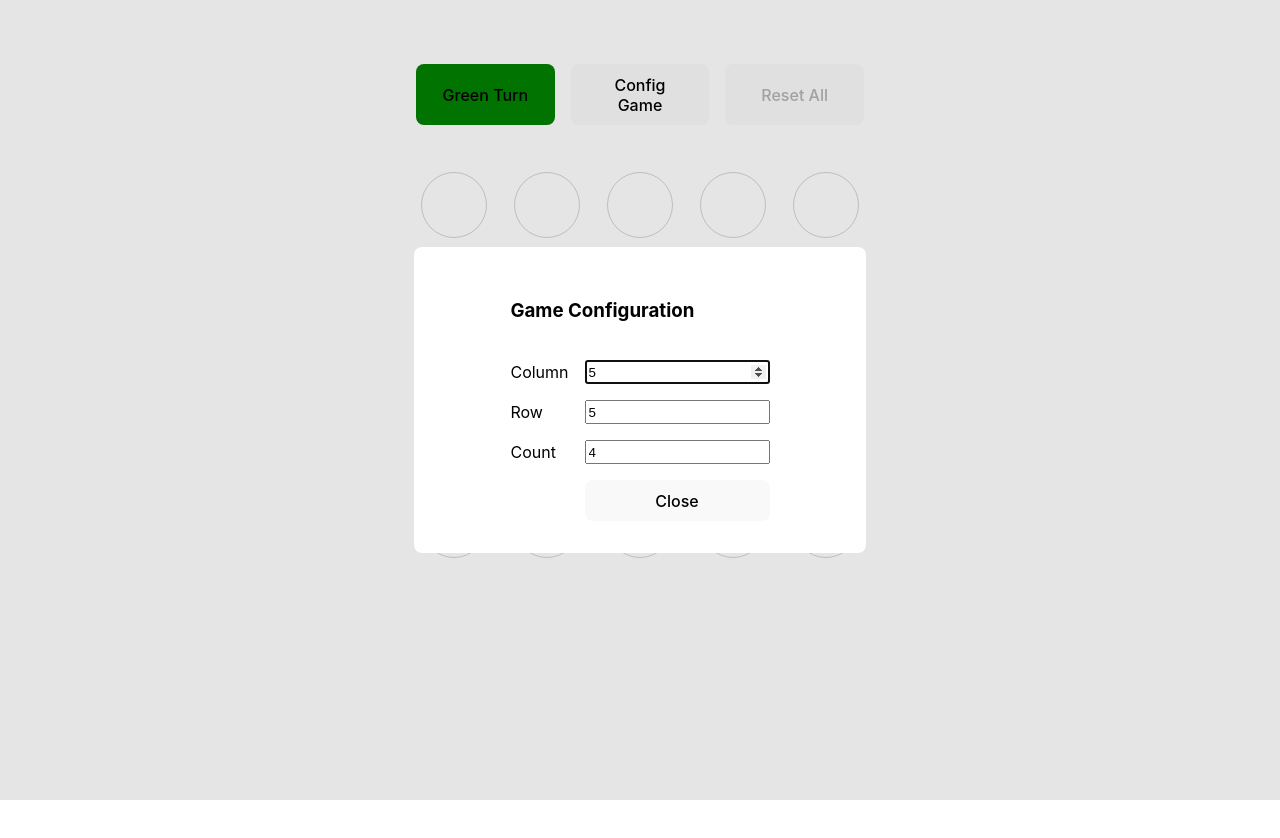
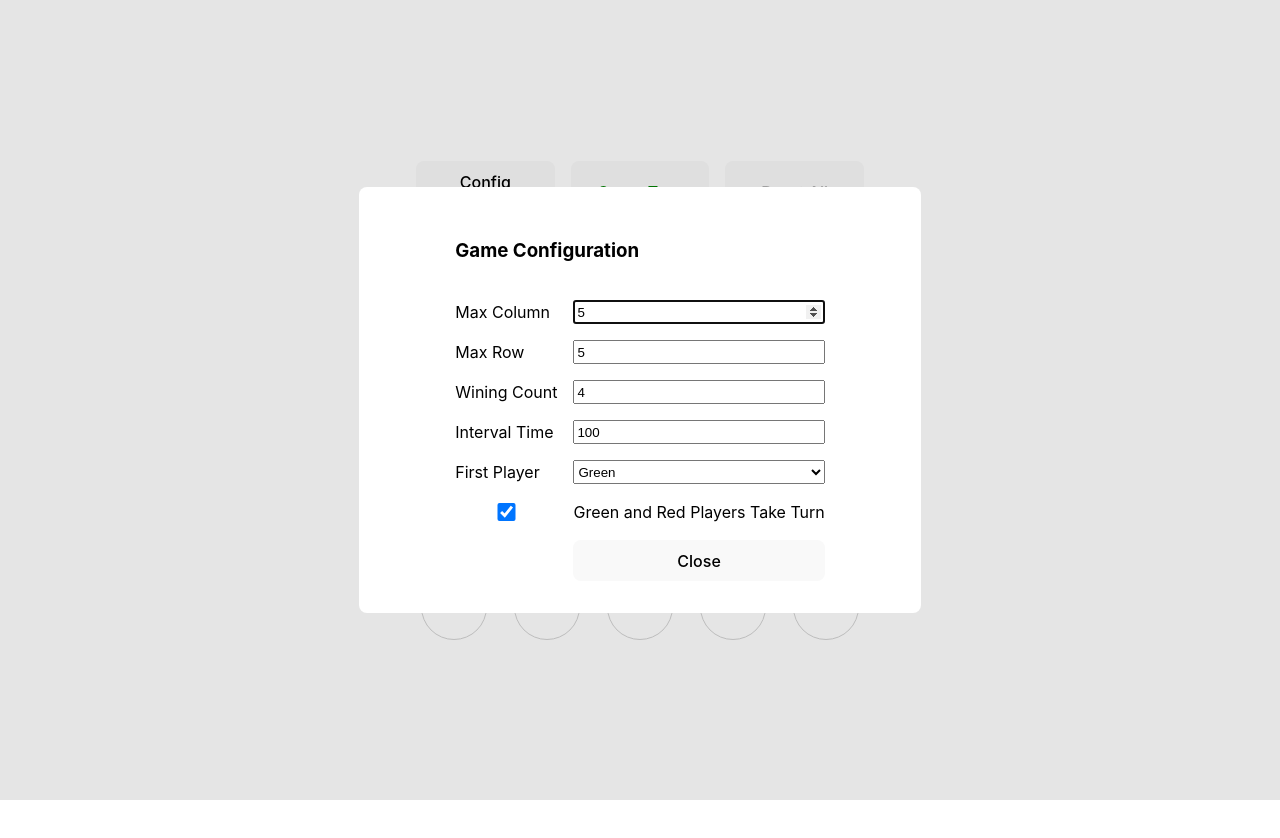
Before and after one commit to timoweave/connect_four, a React (Vite) app: page / in a window 1280 px wide. Both pictures are taken after a click on the button "Config Game". Shown: the top 838 px of the page. After the commit the page ends 800 px from the top, so only its background shows below. Built offline with nearby package versions, Linux system fonts and the light colour scheme.

Commit message:
add score dialog, update config dialog, update style, update text

```diff
--- a/src/App.tsx
+++ b/src/App.tsx
@@ -52,7 +52,7 @@ export interface UseGameType {
   pieces: GamePiece[];
   setPieces: React.Dispatch<React.SetStateAction<GamePiece[]>>;
   pieceLocation: React.MutableRefObject<Map<string, GamePlayer>>;
-  dialogRef: React.RefObject<HTMLDialogElement>;
+  configDialogRef: React.RefObject<HTMLDialogElement>;
   isPlayerToggleable: boolean;
   setIsPlayerToggleable: React.Dispatch<React.SetStateAction<boolean>>;
   width: number;
@@ -60,6 +60,9 @@ export interface UseGameType {
   movingPiece: GamePiece | null;
   setMovingPiece: React.Dispatch<React.SetStateAction<GamePiece | null>>;
   hasMovingPiece: boolean;
+  scoreDialogRef: React.RefObject<HTMLDialogElement>;
+  intervalTime: number;
+  setIntervalTime: React.Dispatch<React.SetStateAction<number>>;
 }
 
 export const useGame = (props?: Partial<UseGameType>): UseGameType => {
@@ -68,14 +71,17 @@ export const useGame = (props?: Partial<UseGameType>): UseGameType => {
   const [size, setSize] = useState<number>(props?.size ?? 4);
   const [column, setColumn] = useState<number>(props?.column ?? 5);
   const [row, setRow] = useState<number>(props?.row ?? 5);
+  const [intervalTime, setIntervalTime] = useState<number>(
+    props?.intervalTime ?? 100,
+  );
   const [winner, setWinner] = useState<GamePlayer | null>(
-    props?.winner ?? null
+    props?.winner ?? null,
   );
   const [player, setPlayer] = useState<GamePlayer>(
-    props?.player ?? GamePlayer.green
+    props?.player ?? GamePlayer.green,
   );
   const [isPlayerToggleable, setIsPlayerToggleable] = useState<boolean>(
-    props?.isPlayerToggleable ?? true
+    props?.isPlayerToggleable ?? true,
   );
   const [pieces, setPieces] = useState<GamePiece[]>(props?.pieces ?? []);
   const pieceLocation = useRef<Map<string, GamePlayer>>(
@@ -84,36 +90,39 @@ export const useGame = (props?: Partial<UseGameType>): UseGameType => {
         pieces.map((piece) => [
           `${piece.row}_${piece.col}`,
           gameGetGamePlayer(piece.color),
-        ])
-      )
+        ]),
+      ),
   );
-  const dialogRef = useRef<HTMLDialogElement>(
-    props?.dialogRef?.current ?? null
+  const configDialogRef = useRef<HTMLDialogElement>(
+    props?.configDialogRef?.current ?? null,
+  );
+  const scoreDialogRef = useRef<HTMLDialogElement>(
+    props?.scoreDialogRef?.current ?? null,
   );
   const [movingPiece, setMovingPiece] = useState<GamePiece | null>(
-    props?.movingPiece ?? null
+    props?.movingPiece ?? null,
   );
 
   const hasWinner = useMemo<boolean>(() => winner != null, [winner]);
 
   const counts = useMemo<number[]>(
     () => Array.from({ length: count }, (_, i) => i),
-    [count]
+    [count],
   );
 
   const columns = useMemo<number[]>(
     () => Array.from({ length: column }, (_, i) => i),
-    [column]
+    [column],
   );
 
   const rows = useMemo<number[]>(
     () => Array.from({ length: row }, (_, i) => i),
-    [row]
+    [row],
   );
 
   const width = useMemo<number>(
     () => (column + 2) /* gap */ * size,
-    [column, size]
+    [column, size],
   );
 
   const playerTurnLabel = useMemo(() => {
@@ -146,7 +155,7 @@ export const useGame = (props?: Partial<UseGameType>): UseGameType => {
     pieces,
     setPieces,
     pieceLocation,
-    dialogRef,
+    configDialogRef,
     isPlayerToggleable,
     setIsPlayerToggleable,
     width,
@@ -154,6 +163,9 @@ export const useGame = (props?: Partial<UseGameType>): UseGameType => {
     movingPiece,
     setMovingPiece,
     hasMovingPiece,
+    scoreDialogRef,
+    intervalTime,
+    setIntervalTime,
   };
 };
 
@@ -181,7 +193,7 @@ const USE_GAME_DEFAULT: UseGameType = {
   pieces: [],
   setPieces: emptyFunction,
   pieceLocation: { current: new Map<string, GamePlayer>() },
-  dialogRef: { current: null },
+  configDialogRef: { current: null },
   isPlayerToggleable: true,
   setIsPlayerToggleable: emptyFunction,
   width: 0,
@@ -189,6 +201,9 @@ const USE_GAME_DEFAULT: UseGameType = {
   movingPiece: null,
   setMovingPiece: emptyFunction,
   hasMovingPiece: false,
+  scoreDialogRef: { current: null },
+  intervalTime: 1000,
+  setIntervalTime: emptyFunction,
 };
 
 const GameContext = createContext<UseGameType>(USE_GAME_DEFAULT);
@@ -203,11 +218,11 @@ const useGameDataTestID = (dataTestID: string) => {
   const pieces = useMemo(() => GamePiecesDataTestID(dataTestID), [dataTestID]);
   const movingPiece = useMemo(
     () => GameMovingPieceDataTestID(dataTestID),
-    [dataTestID]
+    [dataTestID],
   );
 
   return {
-    dataTestID,
+    root: dataTestID,
     game,
     header,
     config,
@@ -244,7 +259,7 @@ export const gameIsFullColumn = (game: UseGameType, col: number): boolean => {
 
 export const gameFindNextRow = (
   game: UseGameType,
-  col: number
+  col: number,
 ): number | null => {
   const { row, pieces, setError } = game;
 
@@ -302,8 +317,8 @@ export const gameHasWiningPiecesInThisDirection = (props: {
         }
         return { ...ans, sum: ans.sum + 1 };
       },
-      init
-    )
+      init,
+    ),
   );
 
   const total = forwardPieceCount.sum + backwardPieceCount.sum;
@@ -312,7 +327,7 @@ export const gameHasWiningPiecesInThisDirection = (props: {
 
 export const gameHasWiningPieces = (
   game: UseGameType,
-  piece: GamePiece
+  piece: GamePiece,
 ): boolean => {
   const { pieceLocation, player } = game;
   const { row, col } = piece;
@@ -391,13 +406,23 @@ export const gameAddMovingPiece = (props: {
 };
 
 export const gameOpenConfigDialog = (game: UseGameType) => {
-  const { dialogRef } = game;
-  dialogRef.current?.showModal();
+  const { configDialogRef } = game;
+  configDialogRef.current?.showModal();
 };
 
 export const gameCloseConfigDialog = (game: UseGameType) => {
-  const { dialogRef } = game;
-  dialogRef.current?.close();
+  const { configDialogRef } = game;
+  configDialogRef.current?.close();
+};
+
+export const gameOpenScoreDialog = (game: UseGameType) => {
+  const { scoreDialogRef } = game;
+  scoreDialogRef.current?.showModal();
+};
+
+export const gameCloseScoreDialog = (game: UseGameType) => {
+  const { scoreDialogRef } = game;
+  scoreDialogRef.current?.close();
 };
 
 export const gameReset = (game: UseGameType) => {
@@ -456,7 +481,7 @@ const GameBoardStyle = (game: UseGameType): React.CSSProperties => {
     rows
       .map(
         (row) =>
-          `"${columns.map((col) => gameCellGridArea({ col, row })).join(" ")}"`
+          `"${columns.map((col) => gameCellGridArea({ col, row })).join(" ")}"`,
       )
       .join(" "),
   ].join(" ");
@@ -473,7 +498,7 @@ const GameBoardStyle = (game: UseGameType): React.CSSProperties => {
 
 export const GameCellsDataTestID = (dataTestID: string) => {
   return {
-    dataTestID,
+    root: dataTestID,
     cell: (props: { row?: number; col: number }) =>
       `${dataTestID}_${props.row ?? 0}_${props.col}`,
   };
@@ -497,7 +522,7 @@ export const GameCells = (props?: GameCellsProps) => {
             style={GameCellStyle({ row, col, color, size, outlined: true })}
             onClick={() => gameAddMovingPiece({ game, col, row })}
           ></div>
-        ))
+        )),
       )}
     </>
   );
@@ -509,7 +534,7 @@ export interface GamePiecesProps extends GameProps {}
 export const GamePieces = (props?: GamePiecesProps) => {
   const game = useGameContext();
   const { pieces: dataTestID } = useGameDataTestID(
-    props?.dataTestID ?? "GAME_PIECE"
+    props?.dataTestID ?? "GAME_PIECE",
   );
   const { pieces, size } = game;
 
@@ -526,13 +551,11 @@ export const GamePieces = (props?: GamePiecesProps) => {
   );
 };
 
-export const useGamePieceMovingRow = (
-  intervalTime: number = 100
-): number | null => {
+export const useGamePieceMovingRow = (): number | null => {
   const game = useGameContext();
-  const { movingPiece, setMovingPiece } = game;
+  const { movingPiece, setMovingPiece, intervalTime } = game;
   const [movingRow, setMovingRow] = useState<number | null>(
-    movingPiece?.row ?? null
+    movingPiece?.row ?? null,
   );
 
   useEffect(() => {
@@ -561,8 +584,7 @@ export const useGamePieceMovingRow = (
 
 export const GameMovingPieceDataTestID = (dataTestID: string) => {
   return {
-    piece: (props: { col: number; color: GameCellColor }) =>
-      `${dataTestID}_MOVING_PIECE_${props.color}_${props.col}`,
+    piece: () => `${dataTestID}_MOVING_PIECE`,
   };
 };
 
@@ -572,7 +594,7 @@ export const GameMovingPiece = (props?: GameMovingPiece) => {
   const { size, movingPiece } = useGameContext();
   const row = useGamePieceMovingRow();
   const dataTestID = useGameDataTestID(
-    props?.dataTestID ?? "GAME_MOVING_PIECE"
+    props?.dataTestID ?? "GAME_MOVING_PIECE",
   );
   const { col, color } = movingPiece ?? {};
 
@@ -582,8 +604,7 @@ export const GameMovingPiece = (props?: GameMovingPiece) => {
 
   return (
     <div
-      data-testid={dataTestID.movingPiece.piece({ col, color })}
-      key={gameCellGridArea({ col, row })}
+      data-testid={dataTestID.movingPiece.piece()}
       style={GameCellStyle({ color, col, row, size })}
     ></div>
   );
@@ -596,7 +617,7 @@ export const GameBoard = (props: GameBoardProps) => {
   const { children } = props;
   const style = useMemo<React.CSSProperties>(
     () => ({ ...GameBoardStyle(game), ...props?.style }),
-    [props?.style, game]
+    [props?.style, game],
   );
 
   return (
@@ -612,7 +633,7 @@ const GameHeaderStyle: React.CSSProperties = {
   gridTemplateColumns: "repeat(3, 1fr)",
   gap: "1rem",
   width: "100%",
-  margin: "2rem 0rem",
+  marginBottom: "1rem",
 };
 
 const GameConfigDialogStyle: React.CSSProperties = {
@@ -624,25 +645,31 @@ const GameConfigStyle: React.CSSProperties = {
   display: "grid",
   gap: "1rem",
   gridTemplateAreas: `
-  "config_header       config_header"
-  "config_column_label config_column"
-  "config_row_label    config_row"
-  "config_count_label  config_count"
-  "empty               config_close"
+  "config_header                config_header"
+  "config_column_label          config_column"
+  "config_row_label             config_row"
+  "config_count_label           config_count"
+  "config_interval_time_label   config_interval_time"
+  "config_player_label          config_player"
+  "config_is_player_toggleable  config_is_player_toggleable_label"
+  "empty                        config_close"
   `,
   margin: "1rem 5rem",
 };
 
 export const GameConfigDataTestID = (dataTestID: string) => {
   return {
-    dataTestID,
+    root: dataTestID,
     columnLabel: `${dataTestID}_COLUMN_LABEL`,
     rowLabel: `${dataTestID}_ROW_LABEL`,
     countLabel: `${dataTestID}_COUNT_LABEL`,
     column: `${dataTestID}_COLUMN`,
     row: `${dataTestID}_ROW`,
     count: `${dataTestID}_COUNT`,
+    intervalTime: `${dataTestID}_INTERVAL_TIME`,
     close: `${dataTestID}_CLOSE`,
+    isPlayerToggleableLabel: `${dataTestID}_IS_PLAYER_TOGGLEABLE_LABEL`,
+    isPlayerToggleable: `${dataTestID}_IS_PLAYER_TOGGLEABLE`,
   };
 };
 
@@ -651,21 +678,34 @@ export interface GameConfigProps extends GameProps {}
 export const GameConfig = (props?: GameConfigProps) => {
   const game = useGameContext();
   const { config } = useGameDataTestID(props?.dataTestID ?? "GAME_CONFIG");
-  const { dialogRef, column, setColumn, row, setRow, count, setCount } = game;
+  const {
+    configDialogRef,
+    column,
+    setColumn,
+    row,
+    setRow,
+    count,
+    setCount,
+    isPlayerToggleable,
+    setIsPlayerToggleable,
+    intervalTime,
+    setIntervalTime,
+    setPlayer,
+  } = game;
   const style = useMemo<React.CSSProperties>(
     () => ({ ...GameConfigDialogStyle, ...props?.style }),
-    [props?.style]
+    [props?.style],
   );
 
   return (
-    <dialog data-testid={config.dataTestID} ref={dialogRef} style={style}>
+    <dialog data-testid={config.root} ref={configDialogRef} style={style}>
       <div style={GameConfigStyle}>
         <h3 style={{ gridArea: "config_header" }}>Game Configuration</h3>
         <label
           data-testid={config.columnLabel}
           style={{ gridArea: "config_column_label" }}
         >
-          Column
+          Max Column
         </label>
         <input
           data-testid={config.column}
@@ -678,7 +718,7 @@ export const GameConfig = (props?: GameConfigProps) => {
           data-testid={config.rowLabel}
           style={{ gridArea: "config_row_label" }}
         >
-          Row
+          Max Row
         </label>
         <input
           data-testid={config.row}
@@ -691,7 +731,7 @@ export const GameConfig = (props?: GameConfigProps) => {
           data-testid={config.countLabel}
           style={{ gridArea: "config_count_label" }}
         >
-          Count
+          Wining Count
         </label>
         <input
           data-testid={config.count}
@@ -700,6 +740,54 @@ export const GameConfig = (props?: GameConfigProps) => {
           value={count}
           onChange={(e) => setCount(parseInt(e.target.value, 10))}
         />
+        <label
+          data-testid={"config_interval_time_label"}
+          style={{ gridArea: "config_interval_time_label" }}
+        >
+          Interval Time
+        </label>
+        <input
+          data-testid={"config_interval_time"}
+          style={{ gridArea: "config_interval_time" }}
+          type="number"
+          value={intervalTime}
+          onChange={(e) => setIntervalTime(parseInt(e.target.value, 10))}
+        />
+
+        <label
+          data-testid={"config_player_label"}
+          style={{ gridArea: "config_player_label" }}
+        >
+          First Player
+        </label>
+        <select
+          data-testid={"config_player"}
+          style={{ gridArea: "config_player" }}
+          onChange={(e) => {
+            setPlayer(e.currentTarget.value as GamePlayer);
+          }}
+        >
+          <option value={GamePlayer.green}>Green</option>
+          <option value={GamePlayer.red}>Red</option>
+        </select>
+
+        <input
+          data-testid={config.isPlayerToggleableLabel}
+          style={{ gridArea: "config_is_player_toggleable" }}
+          type="checkbox"
+          id={config.isPlayerToggleable}
+          name={config.isPlayerToggleable}
+          checked={isPlayerToggleable}
+          onChange={() => {
+            setIsPlayerToggleable((enabled) => !enabled);
+          }}
+        />
+        <label
+          data-testid={config.isPlayerToggleableLabel}
+          htmlFor={config.isPlayerToggleable}
+        >
+          Green and Red Players Take Turn
+        </label>
         <button
           data-testid={config.close}
           style={{ gridArea: "config_close" }}
@@ -712,25 +800,98 @@ export const GameConfig = (props?: GameConfigProps) => {
   );
 };
 
+export const GameScoreDialogStyle = (
+  game: UseGameType,
+): React.CSSProperties => {
+  const { hasWinner } = game;
+
+  return {
+    display: hasWinner ? "grid" : "none",
+    placeItems: "center",
+    minWidth: "10rem",
+    minHeight: "120px",
+  };
+};
+
+export const GameScore = () => {
+  const game = useGameContext();
+  const { hasWinner, scoreDialogRef, playerTurnLabel, intervalTime, player } =
+    game;
+
+  useEffect(() => {
+    setTimeout(() => {
+      if (!hasWinner) {
+        return;
+      }
+
+      gameOpenScoreDialog(game);
+    }, 2 * intervalTime);
+    // eslint-disable-next-line react-hooks/exhaustive-deps
+  }, [hasWinner, intervalTime]);
+
+  return (
+    <dialog
+      ref={scoreDialogRef}
+      style={{ border: "none", borderRadius: "0.5rem" }}
+    >
+      <div style={GameScoreDialogStyle(game)}>
+        <h3>{playerTurnLabel}</h3>
+        <button
+          onClick={() => gameCloseScoreDialog(game)}
+          style={{
+            color: "white",
+            backgroundColor: gameGetCellColor(player),
+            border: "none",
+          }}
+        >
+          Close
+        </button>
+      </div>
+    </dialog>
+  );
+};
+
 export const GameHeaderPlayerTurnStyle = (
-  player: GamePlayer,
-  hasMovingPiece: boolean
+  game: UseGameType,
 ): React.CSSProperties => {
+  const { player, hasMovingPiece } = game;
+  const style = { width: "100%" };
+
+  if (hasMovingPiece) {
+    return {
+      ...style,
+      color: "lightgrey",
+    };
+  }
+
   return {
-    width: "100%",
-    backgroundColor: hasMovingPiece
-      ? "grey"
-      : player === GamePlayer.green
-      ? "green"
-      : "red",
+    ...style,
+    color: gameGetCellColor(player),
   };
+};
+
+export const GameHeaderResetAllStyle = (
+  game: UseGameType,
+): React.CSSProperties => {
+  const { hasWinner, player } = game;
+  const style = { width: "100%" };
+
+  if (hasWinner) {
+    return {
+      ...style,
+      color: "white",
+      backgroundColor: gameGetCellColor(player),
+    };
+  }
+
+  return style;
 };
 
 export interface GameHeaderProps extends GameProps {}
 
 export const GameHeaderDataTestID = (dataTestID: string) => {
   return {
-    dataTestID,
+    root: dataTestID,
     playerTurn: `${dataTestID}_PLAYER_TURN`,
     configGame: `${dataTestID}_CONFIG_GAME`,
     resetAll: `${dataTestID}_RESET_ALL`,
@@ -740,21 +901,14 @@ export const GameHeaderDataTestID = (dataTestID: string) => {
 export const GameHeader = (props?: GameHeaderProps) => {
   const game = useGameContext();
   const { header } = useGameDataTestID(props?.dataTestID ?? "GAME_HEADER");
-  const { pieces, hasWinner, player, playerTurnLabel, hasMovingPiece } = game;
+  const { pieces, hasWinner, playerTurnLabel, hasMovingPiece } = game;
   const style = useMemo<React.CSSProperties>(
     () => ({ ...GameHeaderStyle, ...props?.style }),
-    [props?.style]
+    [props?.style],
   );
+
   return (
-    <div data-testid={header.dataTestID} style={style}>
-      <button
-        data-testid={header.playerTurn}
-        style={GameHeaderPlayerTurnStyle(player, hasMovingPiece)}
-        onClick={() => gameTogglePlayer(game)}
-        disabled={hasMovingPiece}
-      >
-        {playerTurnLabel}
-      </button>
+    <div data-testid={header.root} style={style}>
       <button
         data-testid={header.configGame}
         style={{ width: "100%" }}
@@ -764,8 +918,16 @@ export const GameHeader = (props?: GameHeaderProps) => {
         Config Game
       </button>
       <button
+        data-testid={header.playerTurn}
+        style={GameHeaderPlayerTurnStyle(game)}
+        // onClick={() => gameTogglePlayer(game)}
+        disabled={hasMovingPiece}
+      >
+        {playerTurnLabel}
+      </button>
+      <button
         data-testid={header.resetAll}
-        style={{ width: "100%" }}
+        style={GameHeaderResetAllStyle(game)}
         onClick={() => gameReset(game)}
         disabled={pieces.length === 0}
       >
@@ -778,11 +940,12 @@ export const GameHeader = (props?: GameHeaderProps) => {
 export const GameStyle: React.CSSProperties = {
   display: "grid",
   placeItems: "center",
+  height: "100vh",
 };
 
 export const GameDataTestID = (dataTestID: string) => {
   return {
-    dataTestID,
+    root: dataTestID,
     board: `${dataTestID}_BOARD`,
     header: `${dataTestID}_HEADER`,
     cells: `${dataTestID}_CELLS`,
@@ -800,13 +963,14 @@ export const Game = (props?: GameProps): JSX.Element => {
   );
 
   return (
-    <div data-testid={game.dataTestID} style={style}>
+    <div data-testid={game.root} style={style}>
       <GameBoard dataTestID={game.board}>
         <GameHeader dataTestID={game.header} />
         <GameCells dataTestID={game.cells} />
         <GamePieces dataTestID={game.pieces} />
         <GameMovingPiece dataTestID={game.movingPiece} />
         <GameConfig dataTestID={game.config} />
+        <GameScore />
       </GameBoard>
     </div>
   );
--- a/src/index.css
+++ b/src/index.css
@@ -24,8 +24,8 @@ a:hover {
 }
 
 body {
-  margin: 2rem;
-  width: 100wh;
+  margin: 0px;
+    width: 100vw;
     height: 100vh;
 }
 
```
Also changed, not shown: 1 other file (tests, documents, lock files or other folders).
